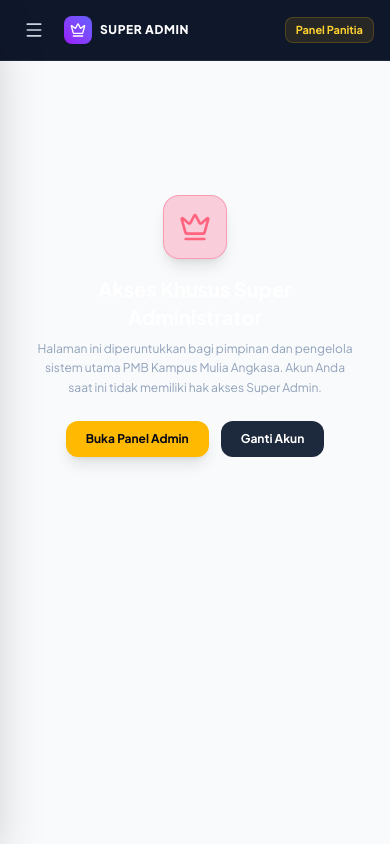
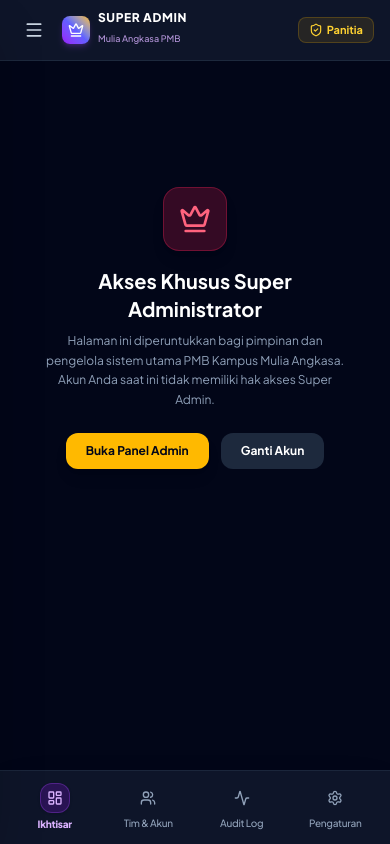
Before and after one commit to abilmhsn/pmbmuliaanks, a Next.js app in the folder frontend/: page /super-admin/dashboard in a window 390 px wide. Built offline with nearby package versions, Linux system fonts and the light colour scheme; no server answers.

Commit message:
style: enhance mobile UI placement with native bottom navigation, dark executive theme, and 2x2 metric cards

```diff
--- a/frontend/src/app/super-admin/layout.tsx
+++ b/frontend/src/app/super-admin/layout.tsx
@@ -155,29 +155,33 @@ export default function SuperAdminLayout({
   );
 
   return (
-    <div className="min-h-screen bg-slate-50 text-slate-100 flex flex-col selection:bg-purple-500 selection:text-white">
+    <div className="min-h-screen bg-slate-950 text-slate-100 flex flex-col selection:bg-purple-500 selection:text-white">
       {/* Mobile Top Bar */}
-      <header className="md:hidden flex items-center justify-between px-4 py-3 bg-slate-900 border-b border-slate-800 sticky top-0 z-40">
-        <div className="flex items-center gap-3">
+      <header className="md:hidden flex items-center justify-between px-4 py-3 bg-slate-900/95 backdrop-blur-md border-b border-slate-800 sticky top-0 z-40">
+        <div className="flex items-center gap-2.5">
           <button
             onClick={() => setSidebarOpen(true)}
-            className="p-2 rounded-lg text-slate-300 hover:text-white hover:bg-slate-800 transition-colors"
+            className="p-2 rounded-xl text-slate-300 hover:text-white hover:bg-slate-800 transition-colors"
             aria-label="Buka navigasi"
           >
             <Menu className="w-5 h-5" />
           </button>
           <div className="flex items-center gap-2">
-            <div className="w-7 h-7 rounded-lg bg-gradient-to-tr from-purple-600 to-indigo-500 flex items-center justify-center">
+            <div className="w-7 h-7 rounded-lg bg-gradient-to-tr from-purple-600 via-indigo-500 to-amber-400 flex items-center justify-center shadow-md shadow-purple-500/20">
               <Crown className="w-4 h-4 text-white" />
             </div>
-            <span className="text-xs font-black text-white tracking-wider">SUPER ADMIN</span>
+            <div>
+              <span className="text-xs font-black text-white tracking-wider block leading-none">SUPER ADMIN</span>
+              <span className="text-[9px] text-purple-300/80 font-medium leading-none">Mulia Angkasa PMB</span>
+            </div>
           </div>
         </div>
         <Link
           href="/admin/dashboard"
-          className="px-2.5 py-1 text-[11px] font-bold rounded-lg bg-amber-400/10 text-amber-300 border border-amber-400/20"
+          className="px-2.5 py-1 text-[11px] font-bold rounded-lg bg-amber-400/10 text-amber-300 border border-amber-400/20 flex items-center gap-1 active:scale-95 transition-all"
         >
-          Panel Panitia
+          <ShieldCheck className="w-3.5 h-3.5" />
+          <span>Panitia</span>
         </Link>
       </header>
 
@@ -205,7 +209,7 @@ export default function SuperAdminLayout({
         </aside>
 
         {/* Content View */}
-        <main className="flex-1 w-full min-w-0 p-3 sm:p-5 md:p-8 overflow-y-auto overflow-x-hidden bg-slate-50">
+        <main className="flex-1 w-full min-w-0 p-3.5 sm:p-5 md:p-8 pb-24 md:pb-8 overflow-y-auto overflow-x-hidden bg-slate-950">
           {isLoading ? (
             <div className="min-h-[60vh] flex items-center justify-center">
               <div className="flex flex-col items-center space-y-4">
@@ -243,6 +247,32 @@ export default function SuperAdminLayout({
           )}
         </main>
       </div>
+
+      {/* Mobile Bottom Navigation Bar */}
+      <nav className="md:hidden fixed bottom-0 left-0 right-0 z-40 bg-slate-900/95 backdrop-blur-xl border-t border-slate-800/90 flex items-center justify-around px-2 py-2 shadow-2xl">
+        {navLinks.map(({ href, label, Icon }) => {
+          const isActive = pathname === href;
+          const shortLabel =
+            href.includes('dashboard') ? 'Ikhtisar' :
+            href.includes('users') ? 'Tim & Akun' :
+            href.includes('audit-logs') ? 'Audit Log' : 'Pengaturan';
+          return (
+            <Link
+              key={href}
+              href={href}
+              className={`flex flex-col items-center justify-center flex-1 py-1 rounded-xl transition-all ${isActive
+                ? 'text-purple-300 font-extrabold'
+                : 'text-slate-400 hover:text-slate-200 font-medium'
+                }`}
+            >
+              <div className={`p-1.5 rounded-xl transition-all ${isActive ? 'bg-purple-600/20 text-purple-300 border border-purple-500/30 shadow-sm' : ''}`}>
+                <Icon className={`w-4 h-4 ${isActive ? 'text-purple-300' : 'text-slate-400'}`} />
+              </div>
+              <span className="text-[10px] mt-1 tracking-tight truncate max-w-[70px]">{shortLabel}</span>
+            </Link>
+          );
+        })}
+      </nav>
     </div>
   );
 }
--- a/frontend/src/app/super-admin/users/page.tsx
+++ b/frontend/src/app/super-admin/users/page.tsx
@@ -187,7 +187,7 @@ export default function SuperAdminUsersPage() {
       {/* Filter and Search Bar */}
       <div className="bg-slate-900 border border-slate-800 p-3 sm:p-4 rounded-2xl flex flex-col md:flex-row items-stretch md:items-center justify-between gap-3 sm:gap-4">
         {/* Role Tabs */}
-        <div className="grid grid-cols-2 sm:flex sm:flex-wrap items-center gap-1.5 p-1 bg-slate-950/80 rounded-xl border border-slate-800 w-full md:w-auto">
+        <div className="flex items-center gap-1.5 p-1 bg-slate-950/80 rounded-xl border border-slate-800 w-full md:w-auto overflow-x-auto no-scrollbar">
           {[
             { id: 'ALL', label: 'Semua Akun' },
             { id: 'SUPER_ADMIN', label: 'Super Admin' },
@@ -197,7 +197,7 @@ export default function SuperAdminUsersPage() {
             <button
               key={tab.id}
               onClick={() => setSelectedRole(tab.id as any)}
-              className={`px-3 py-1.5 rounded-lg text-xs font-bold transition-all text-center ${selectedRole === tab.id
+              className={`px-3.5 py-1.5 rounded-lg text-xs font-bold transition-all whitespace-nowrap flex-shrink-0 ${selectedRole === tab.id
                 ? 'bg-purple-600 text-white shadow-md shadow-purple-600/20'
                 : 'text-slate-400 hover:text-white hover:bg-slate-800/60'
                 }`}
```
Also changed, not shown: frontend/src/app/super-admin/dashboard/page.tsx (+42 -38 lines).
